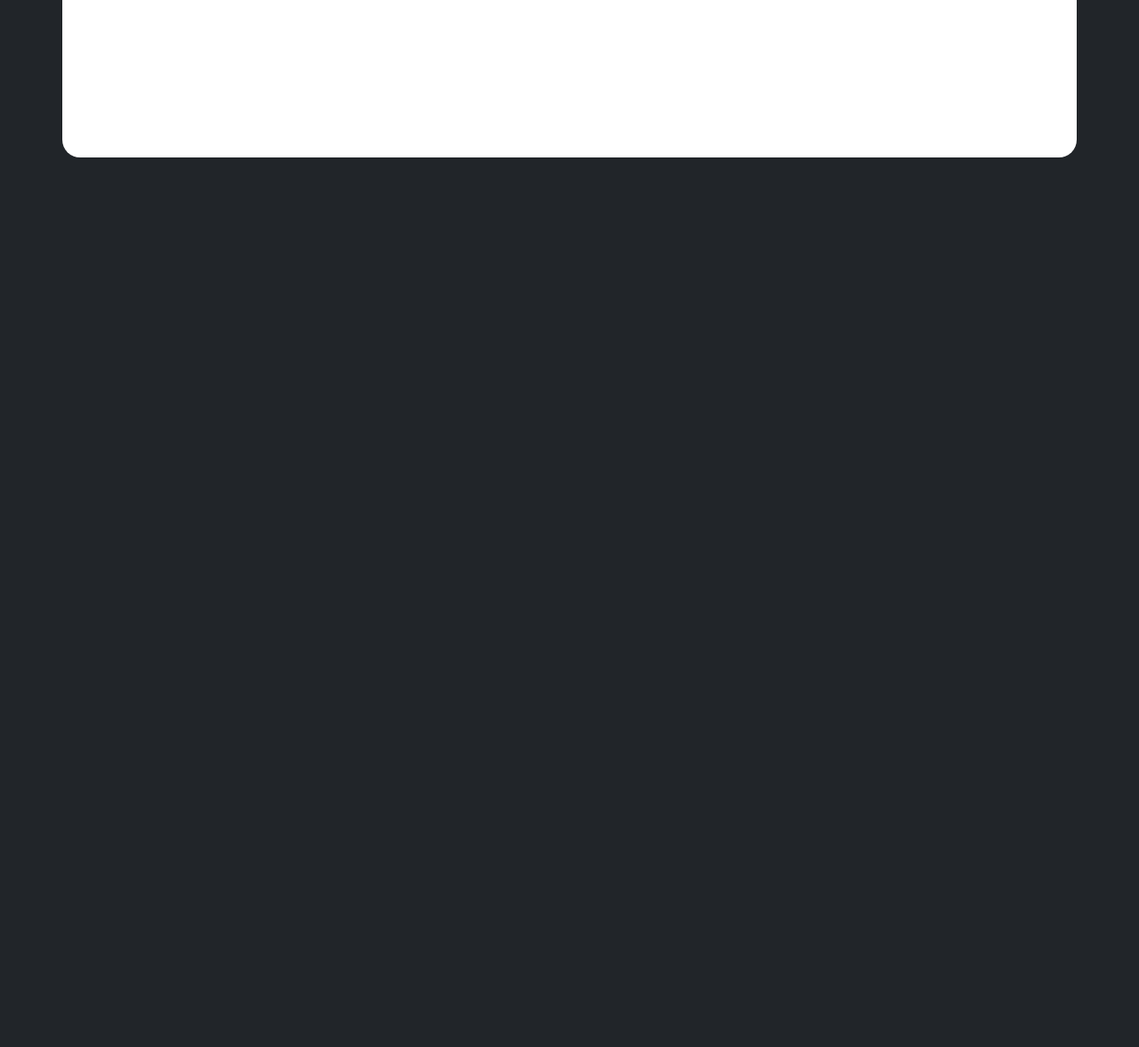
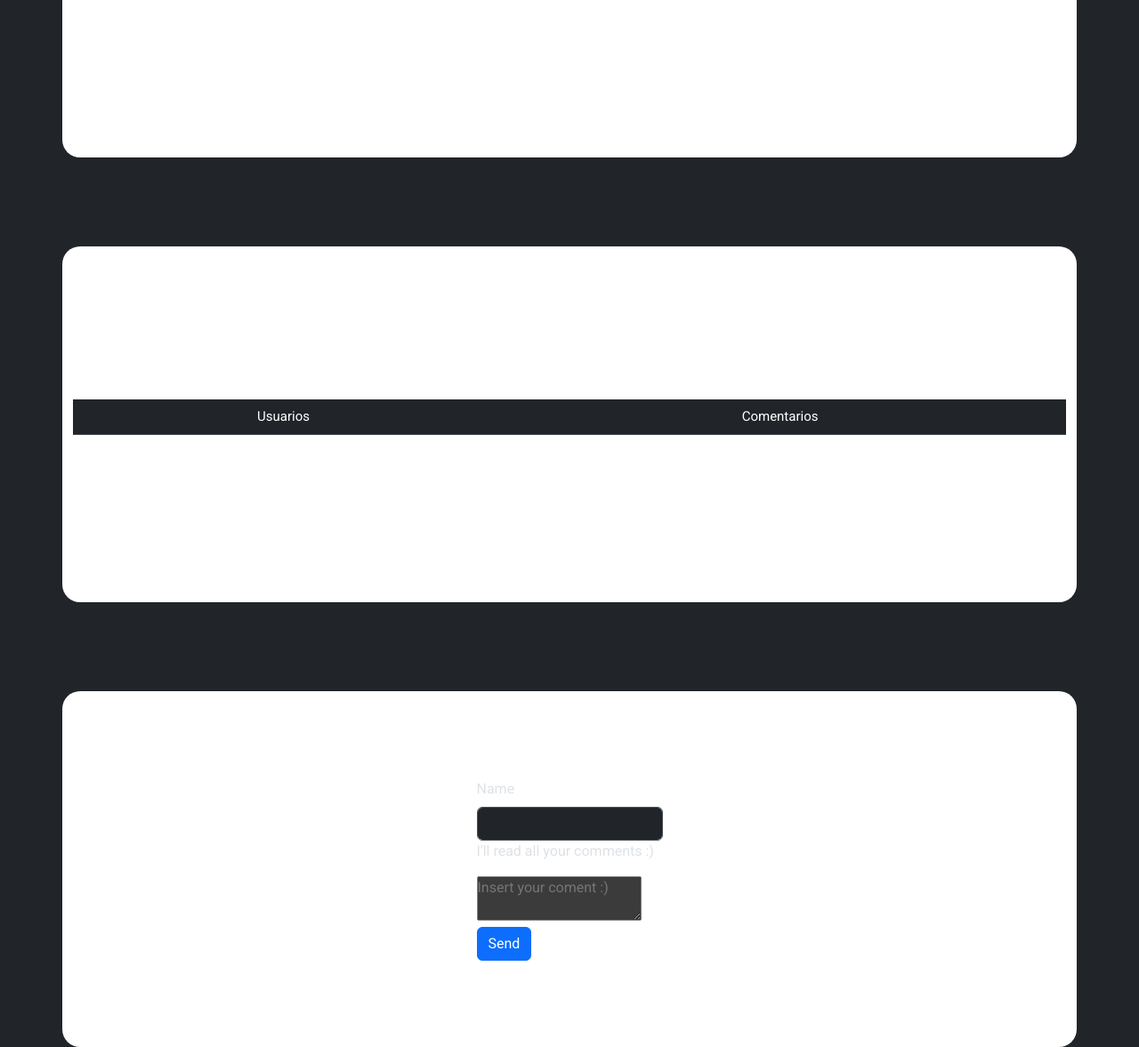
Before and after one commit to ChristianBarillas/EstructurasDeControlDOMJavaScript_ejercicios_practicos-, a plain HTML site: page index.html in a window 1280 px wide. Shown: the part 523-1700 px from the top of the page at 89% size. Before the commit the page ends 800 px from the top, so only its background shows below. Drawn offline with nearby package versions, Linux system fonts and the light colour scheme; no server answers.

Commit message:
agregando configuracion con base de datos

```diff
--- /dev/null
+++ b/base/config.js
@@ -0,0 +1,12 @@
+
+
+const firebaseConfig = {
+
+};
+
+// Initialize Firebase
+firebase.initializeApp(firebaseConfig);
+
+
+// Initialize Cloud Firestore and get a reference to the service
+const db = firebase.firestore();
--- /dev/null
+++ b/base/guardar.js
@@ -0,0 +1,18 @@
+const enviar = document.querySelector('.enviar-comentario');
+
+
+
+function guardar() {
+
+    db.collection("").add({
+        nombre: document.getElementById('nombre_usuario').value,
+        comentario: document.getElementById('comentario_usuario').value,
+
+    })
+        .then((docRef) => {
+            alert('Comentario registrado');
+        })
+        .catch((error) => {
+            alert('Error al enviar comentario')
+        });
+}
--- /dev/null
+++ b/base/ver.js
@@ -0,0 +1,29 @@
+
+var tabla = document.getElementById('tabla1');
+
+
+
+    db.collection("").onSnapshot((querySnapshot) => {
+        tabla.innerHTML = '';
+        querySnapshot.forEach((doc) => {
+
+            tabla.innerHTML +=
+
+            `
+            <tr>
+
+            <td>${doc.data().nombre}</td>
+            <td>${doc.data().comentario}</td>
+
+          </tr>
+            `
+
+
+
+
+
+
+
+
+        });
+    });
--- a/index.html
+++ b/index.html
@@ -111,7 +111,56 @@
 
 
     </seccion>
+
+
+    <section id="section2">
+      <div class="container comentario">
+        <table class="table">
+          <thead>
+            <tr>
+              <th scope="col">Usuarios</th>
+              <th scope="col">Comentarios</th>
+            </tr>
+          </thead>
+          <tbody id="tabla1"></tbody>
+        </table>
+
+
+      </div>
+    </section>
+
+    <!-- comentarios -->
+    <section id="section1">
+      <div class="container container2">
+        <form>
+          <div class="mb-3">
+            <label for="exampleInputEmail1" class="form-label">Name</label>
+            <input
+              type="text"
+              class="form-control"
+              id="nombre_usuario"
+              aria-describedby="emailHelp"
+            />
+
+            <labe>I'll read all your comments :)</labe>
+          </div>
+
+          <div>
+            <textarea
+              id="comentario_usuario"
+              placeholder="Insert your coment :)"
+            ></textarea>
+          </div>
+
+          <button class="btn btn-primary" onclick="guardar()">Send</button>
+        </form>
+      </div>
+    </section>
   </body>
+
+  <script src="https://www.gstatic.com/firebasejs/8.10.1/firebase.js"></script>
+  <script src="https://www.gstatic.com/firebasejs/8.10.1/firebase-app.js"></script>
+  <script src="https://www.gstatic.com/firebasejs/8.10.1/firebase-firestore.js"></script>
 
   <script
     src="https://kit.fontawesome.com/d4c6b2d63e.js"
@@ -123,4 +172,7 @@
     crossorigin="anonymous"
   ></script>
   <script src="index.js"></script>
+  <script src="./base/config.js"></script>
+  <script src="./base/guardar.js"></script>
+  <script src="./base/ver.js"></script>
 </html>
--- a/style.css
+++ b/style.css
@@ -99,3 +99,29 @@ segunda parte de los ejercicio */
 
     height: 400px;
 }
+
+
+.comentario {
+    height: 400px;
+  }
+
+
+  #tabla1 tr{
+
+    text-align: center;
+
+
+
+
+
+  }
+
+
+  .table th{
+
+
+    text-align: center;
+    color: rgb(2, 58, 147);
+    font-size: 15px;
+    font-weight: 400;
+  }
```
